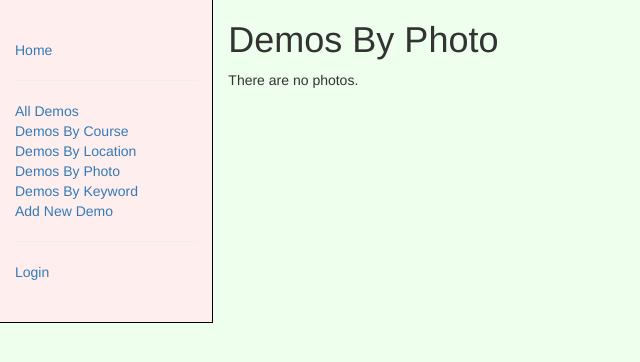
After one commit to runner3735/physics, a Django app: template physics/templates/physics/main_photo_list.html in a window 1280 px wide. The commit adds this page. Shown: the top 362 px of the page, without its empty margins (0-640 px from the left). Run offline with Django 3.2, Linux system fonts and the light colour scheme; the template is opened without the code that fills it, so the values that code supplies are empty; some libraries are stand-ins or nearby versions.

Commit message:
added demos by photo page

```diff
--- a/physics/templates/base_generic.html
+++ b/physics/templates/base_generic.html
@@ -27,7 +27,7 @@
           <li><a href="{% url 'demos' %}">All Demos</a></li>
           <li><a href="{% url 'courses' %}">Demos By Course</a></li>
           <li><a href="{% url 'rooms' %}">Demos By Location</a></li>
-          <li><a href="">Demos By Photo</a></li>
+          <li><a href="{% url 'main-photos' %}">Demos By Photo</a></li>
           <li><a href="">Demos By Keyword</a></li>
           <li><a href="{% url 'demo_create' %}">Add New Demo</a></li>
           <hr>
--- /dev/null
+++ b/physics/templates/physics/main_photo_list.html
@@ -0,0 +1,16 @@
+{% extends "base_generic.html" %}
+
+{% block content %}
+  <h1>Demos By Photo</h1>
+  {% if photo_list %}
+    {% for photo in photo_list %}
+      {% if photo.id == photo.demo.mainphoto %}
+        <p><a href="{{ photo.demo.get_absolute_url }}"><img src="{% if photo.thumbnail %}{{ photo.thumbnail.url }}{% else %}{{ photo.imagefile.url }}{% endif %}" alt="picture"></a></p>
+        <p><strong>{{ photo.demo }}</strong></p>
+        <br>
+      {% endif %}
+    {% endfor %}
+  {% else %}
+    <p>There are no photos.</p>
+  {% endif %}
+{% endblock %}
--- a/physics/urls.py
+++ b/physics/urls.py
@@ -11,6 +11,7 @@ urlpatterns = [
   url(r'^rooms/$', views.RoomListView.as_view(), name='rooms'),
   url(r'^room/(?P<pk>\d+)$', views.RoomDetailView.as_view(), name='room-detail'),
   url(r'^myphotos/$', views.MyPhotosListView.as_view(), name='my-photos'),
+  url(r'^mainphotos/$', views.DemoPhotoView.as_view(), name='main-photos'),
   url(r'^demo/(?P<pk>\d+)/name/$', views.name_update, name='name-update'),
   url(r'^demo/(?P<pk>\d+)/course/$', views.course_update, name='course-update'),
   url(r'^demo/(?P<pk>\d+)/room/$', views.room_update, name='room-update'),
--- a/physics/views.py
+++ b/physics/views.py
@@ -43,6 +43,10 @@ class MyPhotosListView(LoginRequiredMixin,generic.ListView):
     def get_queryset(self):
         return Photo.objects.filter(contributor=self.request.user)
 
+class DemoPhotoView(generic.ListView):
+    model = Photo
+    template_name ='physics/main_photo_list.html'
+    paginate_by = 10
 
 def name_update(request, pk):
   demo=get_object_or_404(Demo, pk = pk)
```
Also changed, not shown: install_notes.txt (added, +33 -0 lines).
